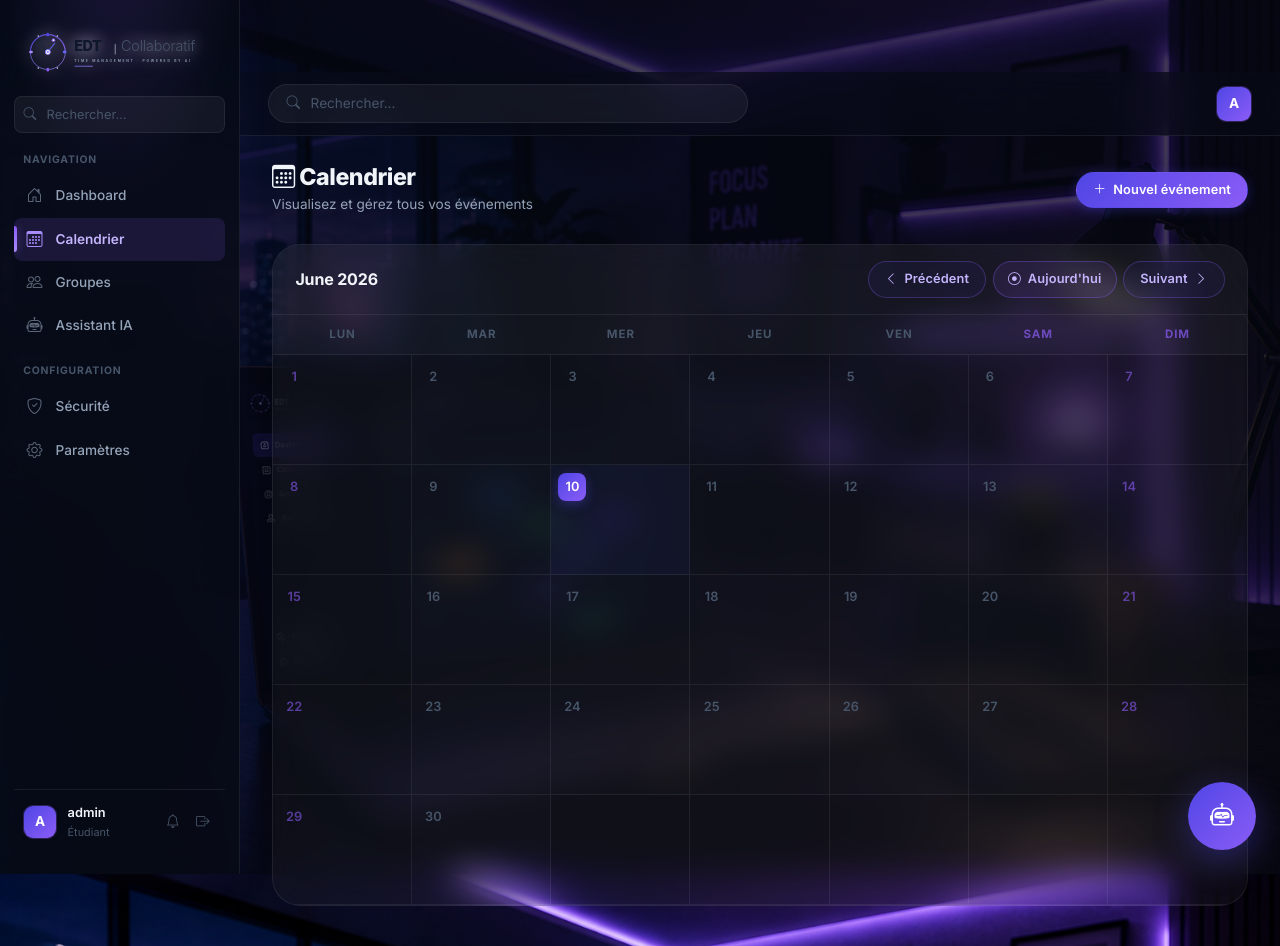
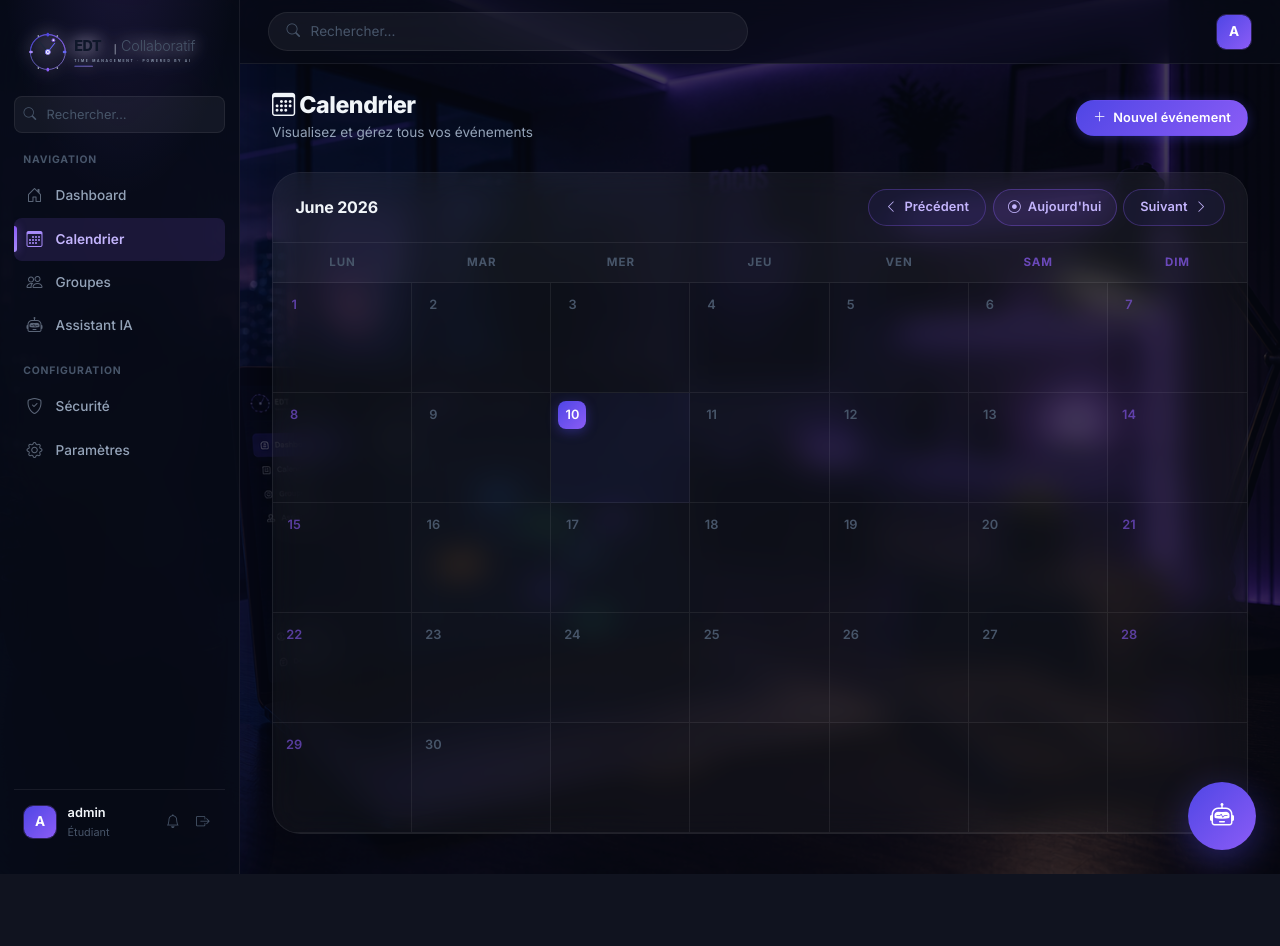
Before and after one commit to I-slamElhimes/edt-collaboratif, a Django app: page /events/ in a window 1280 px wide. After the commit the page ends 874 px from the top, so only its background shows below. Run offline with Django 5.2, Linux system fonts and the light colour scheme; a user stored in the database is signed in; data comes from the database, SQL or seed files in the repository; both versions use the stored data as it was after the commit.

Commit message:
fixed minor css issues

```diff
--- a/templates/base.html
+++ b/templates/base.html
@@ -29,6 +29,45 @@
     />
 
     <link rel="stylesheet" href="{% static 'css/style.css' %}" />
+
+    <style>
+      html, body {
+        height: 100%;
+        overflow: hidden;
+        margin: 0;
+        padding: 0;
+      }
+      .app-layout {
+        display: flex !important;
+        height: 100vh !important;
+        overflow: hidden !important;
+      }
+      .main-area {
+        flex: 1 !important;
+        display: flex !important;
+        flex-direction: column !important;
+        height: 100vh !important;
+        overflow: visible !important;
+        min-width: 0 !important;
+      }
+      .topbar {
+        flex-shrink: 0 !important;
+        position: relative !important;
+        top: auto !important;
+        z-index: 1050 !important;
+        width: 100% !important;
+      }
+      .topbar .dropdown-menu {
+        z-index: 1051 !important;
+      }
+      .main-content {
+        flex: 1 !important;
+        overflow-y: auto !important;
+        min-height: 0 !important;
+        position: relative !important;
+        z-index: 1 !important;
+      }
+    </style>
 
     {% block extra_css %}{% endblock %}
   </head>
```
Also changed, not shown: db.sqlite3.
